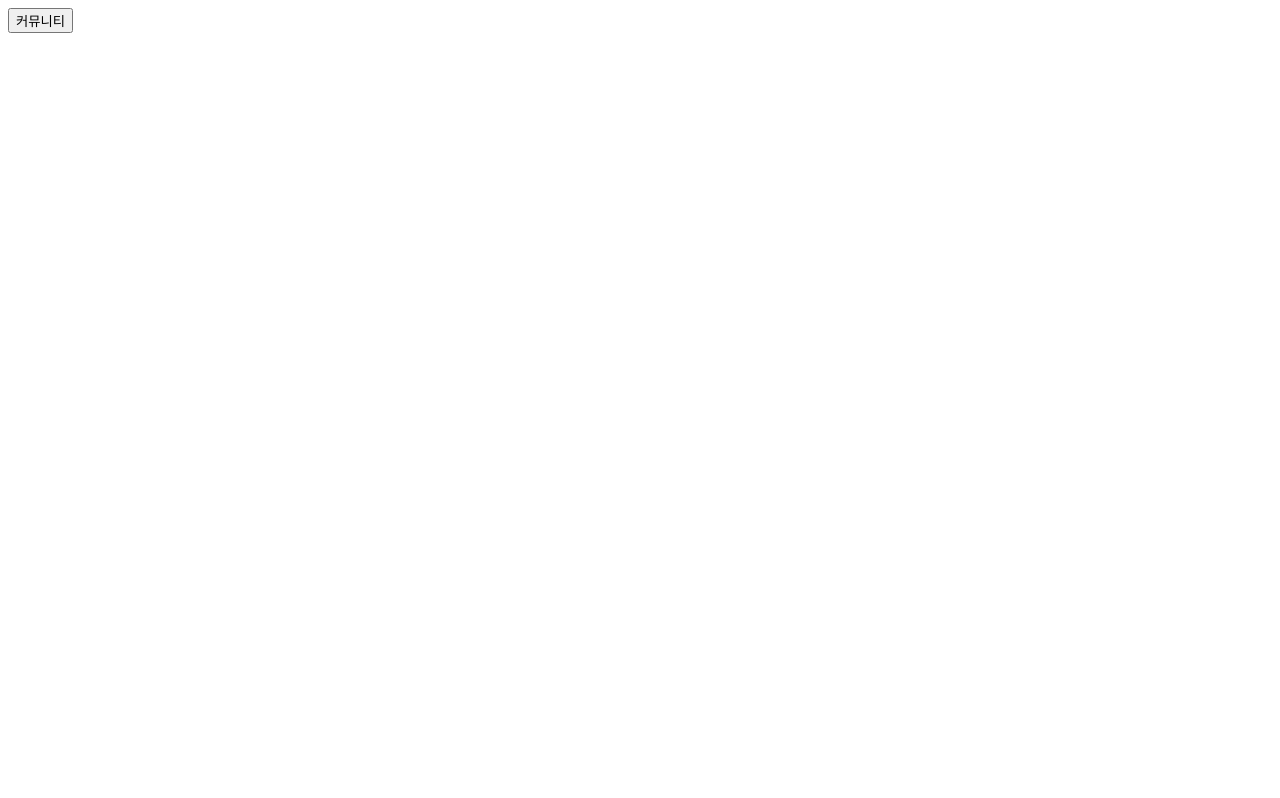
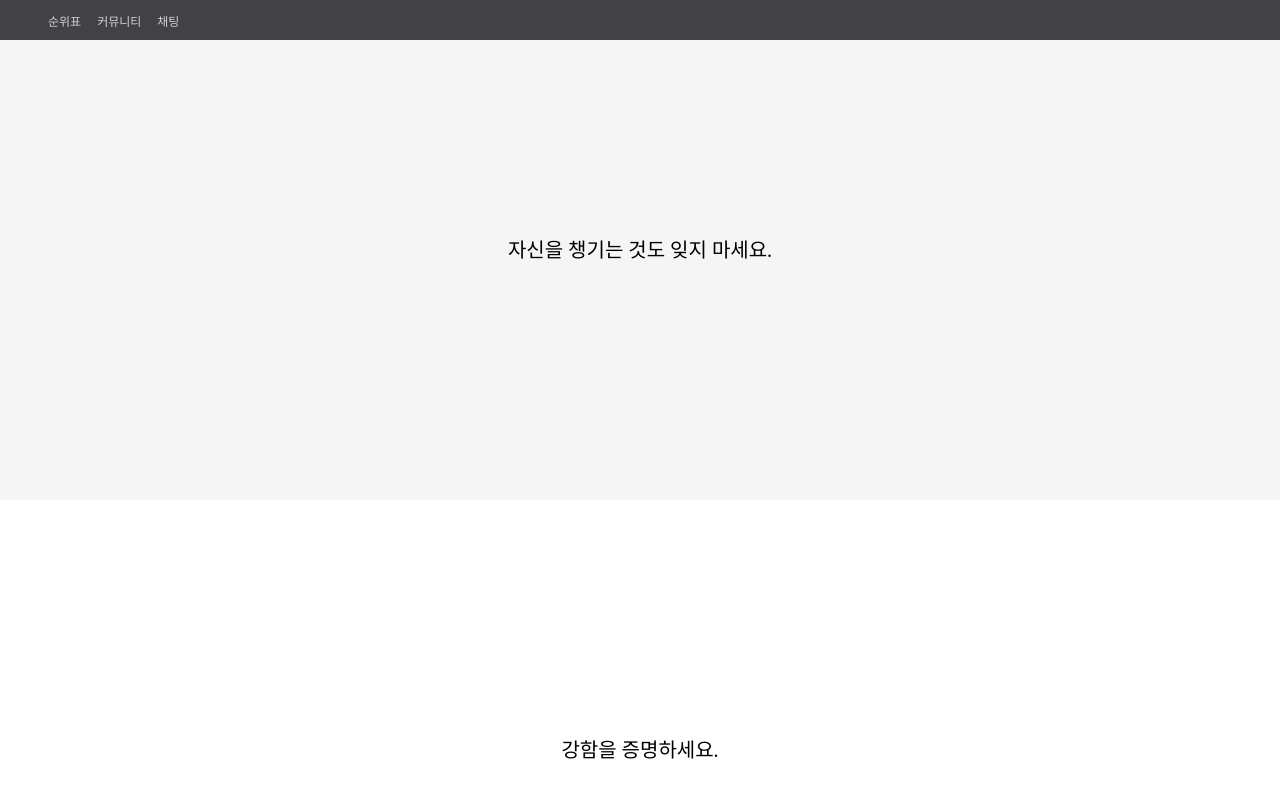
Before and after one commit to lolchess/lolche, a React (Create React App) app: page / in a window 1280 px wide. Before the commit this address had no page. Shown: the top 798 px of the page. Built offline with nearby package versions, Linux system fonts and the light colour scheme.

Commit message:
feat: 네비게이션 바 css 적용

```diff
--- a/package.json
+++ b/package.json
@@ -3,6 +3,7 @@
   "version": "0.1.0",
   "private": true,
   "dependencies": {
+    "@fortawesome/fontawesome-svg-core": "^1.2.36",
     "@testing-library/jest-dom": "^5.16.1",
     "@testing-library/react": "^12.1.2",
     "@testing-library/user-event": "^13.5.0",
@@ -15,6 +16,8 @@
     "react-dom": "^17.0.2",
     "react-router-dom": "^6.2.1",
     "react-scripts": "5.0.0",
+    "styled-components": "^5.3.3",
+    "styled-normalize": "^8.0.7",
     "typescript": "^4.5.4",
     "web-vitals": "^2.1.2"
   },
@@ -41,5 +44,8 @@
       "last 1 firefox version",
       "last 1 safari version"
     ]
+  },
+  "devDependencies": {
+    "@types/styled-components": "^5.1.19"
   }
 }
--- a/src/App.tsx
+++ b/src/App.tsx
@@ -1,6 +1,7 @@
 import React from "react";
 import Community from "./components/Community";
 import Navigation from "./components/Navigation";
+import Home from "./components/Home";
 import { BrowserRouter } from "react-router-dom";
 import { Route, Routes } from "react-router-dom";
 
@@ -8,6 +9,7 @@ function App() {
   return (
     <BrowserRouter>
       <Navigation />
+      <Home />
       <Routes>
         <Route path="/Community" element={<Community />} />
       </Routes>
--- /dev/null
+++ b/src/components/Home/Home.tsx
@@ -0,0 +1,29 @@
+import { useEffect, useState } from "react";
+import styled from "styled-components";
+
+const StyledSection = styled.section`
+  top: 50px;
+  font-size: 20px;
+  text-align: center;
+  display: flex;
+  justify-content: center;
+  align-items: center;
+  left: 0;
+  width: 100%;
+  height: 500px;
+`;
+
+function Home(): JSX.Element {
+  return (
+    <div>
+      <StyledSection style={{ backgroundColor: "#f5f5f5" }}>
+        <span>자신을 챙기는 것도 잊지 마세요.</span>
+      </StyledSection>
+      <StyledSection>
+        <span>강함을 증명하세요.</span>
+      </StyledSection>
+    </div>
+  );
+}
+
+export default Home;
--- /dev/null
+++ b/src/components/Home/index.ts
@@ -0,0 +1,3 @@
+import Home from "./Home";
+
+export default Home;
--- a/src/components/Navigation/Navigation.tsx
+++ b/src/components/Navigation/Navigation.tsx
@@ -1,12 +1,54 @@
 import { useEffect, useState } from "react";
 import { useNavigate } from "react-router";
+import styled from "styled-components";
+
+const StyledHeader = styled.header`
+  color: white;
+  background-color: #424245;
+  font-size: 20px;
+  text-align: center;
+  position: absolute;
+  left: 0;
+  width: 100%;
+  height: 40px;
+  z-index: 9998;
+`;
+
+const StyledNav = styled.ul`
+  cursor: default;
+  margin: 0;
+  width: auto;
+  height: 44px;
+  display: flex;
+  justify-content: flex-start;
+  user-select: none;
+  list-style: none;
+`;
+
+const StyledLi = styled.li`
+  font-size: 12px;
+  line-height: 3.66667;
+  font-weight: 400;
+  color: #f5f5f7;
+  position: relative;
+  z-index: 1;
+  display: inline-block;
+  padding: 0 8px;
+  height: 44px;
+  opacity: 0.8;
+  cursor: pointer;
+`;
 
 function Navigation(): JSX.Element {
   const navigate = useNavigate();
   return (
-    <div>
-      <button onClick={() => navigate("/community")}>커뮤니티</button>
-    </div>
+    <StyledHeader>
+      <StyledNav>
+        <StyledLi onClick={() => navigate("/rank")}>순위표</StyledLi>
+        <StyledLi onClick={() => navigate("/community")}>커뮤니티</StyledLi>
+        <StyledLi onClick={() => navigate("/chat")}>채팅</StyledLi>
+      </StyledNav>
+    </StyledHeader>
   );
 }
 
--- a/src/index.tsx
+++ b/src/index.tsx
@@ -2,9 +2,11 @@ import React from "react";
 import ReactDOM from "react-dom";
 import App from "./App";
 import { firebase, dbService } from "./myFirebase";
+import GlobalStyle from "./styles/styles.global";
 
 ReactDOM.render(
   <React.StrictMode>
+    <GlobalStyle />
     <App />
   </React.StrictMode>,
   document.getElementById("root")
--- /dev/null
+++ b/src/styles/styles.global.ts
@@ -0,0 +1,16 @@
+import { createGlobalStyle } from "styled-components";
+import { normalize } from "styled-normalize";
+
+const GlobalStyle = createGlobalStyle`
+  ${normalize}
+
+  html,
+  body {
+  }
+
+  * {
+    box-sizing: border-box;
+  }
+`;
+
+export default GlobalStyle;
--- /dev/null
+++ b/src/styles/styles.theme.ts
@@ -0,0 +1,21 @@
+import { DefaultTheme } from "styled-components";
+
+const theme: DefaultTheme = {
+  basicWidth: "100%",
+
+  color: {
+    main: "#1c1f25",
+    sub: "#fff",
+  },
+};
+
+const nextTheme: DefaultTheme = {
+  basicWidth: "320px",
+
+  color: {
+    main: "#1c1f25",
+    sub: "#fff",
+  },
+};
+
+export { theme, nextTheme };
```
Also changed, not shown: public/pengu.png (added), 1 other file (tests, documents, lock files or other folders).
